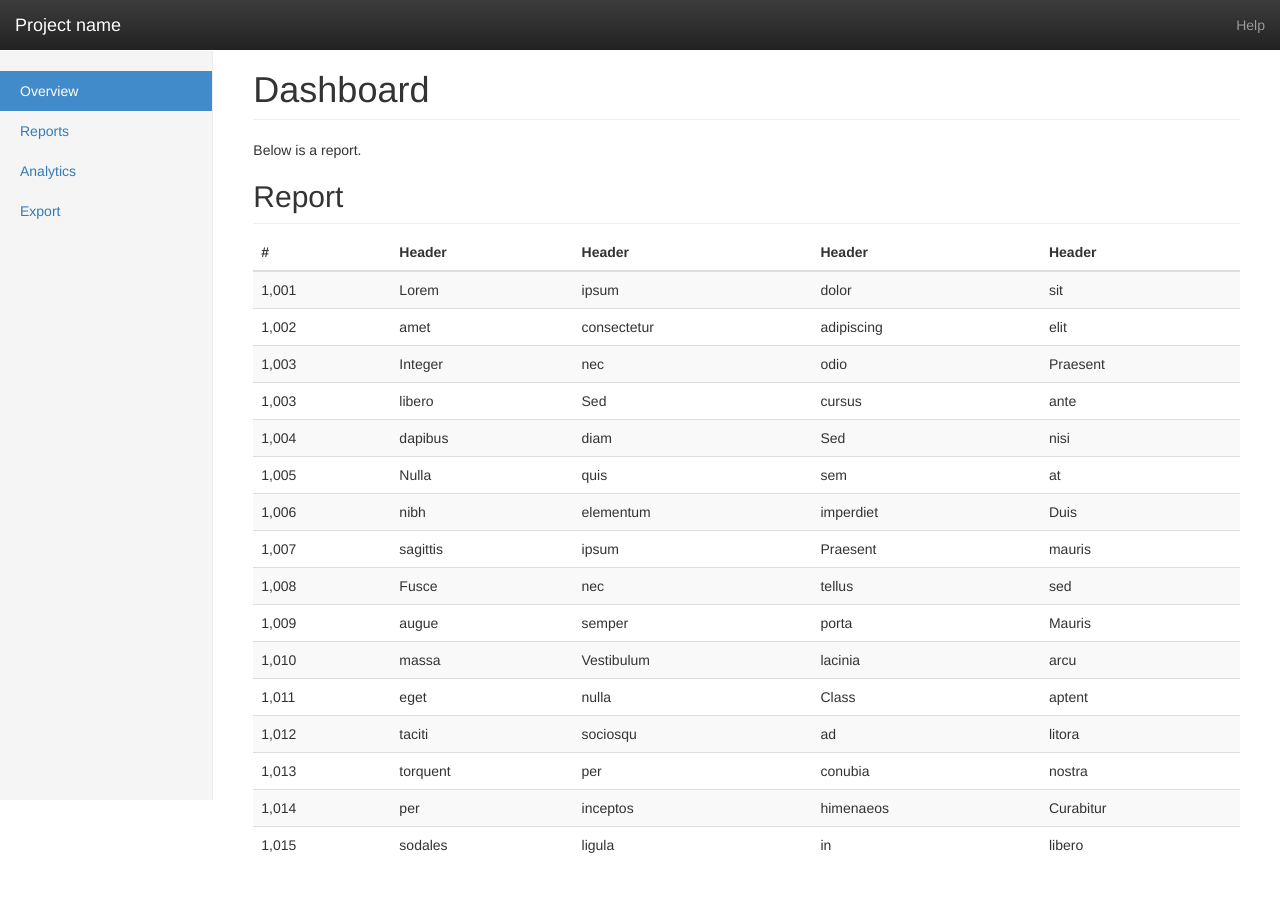
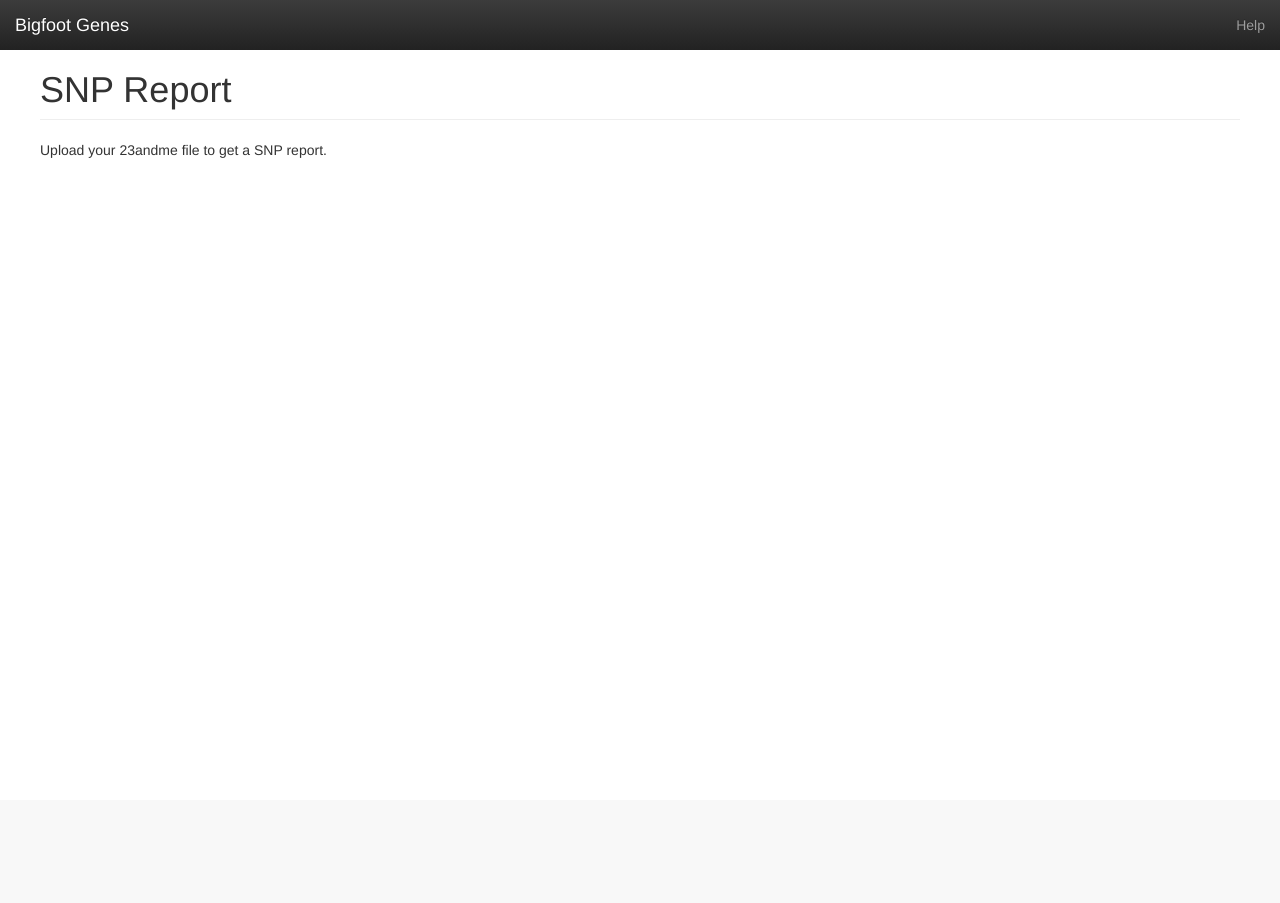
Before and after one commit to gturco/bigfootgenes, a Flask app: page / in a window 1280 px wide. After the commit the page ends 158 px from the top, so only its background shows below. Run offline with Flask 2, Linux system fonts and the light colour scheme; some libraries are stand-ins or nearby versions.

Commit message:
html templates

```diff
--- a/app.py
+++ b/app.py
@@ -52,7 +52,15 @@ def create():
 
 @app.route('/snps/report')
 def get():
-    snps = {count: 0, records: [{'rsid': '23423', 'summary': 'This is a test'}]}
+    records = [{"rsid": "rs307377", "genotype": "CT", "summary": "extra tasting ability?"},
+    {"rsid": "rs6684865", "genotype": "AA", "summary": "1.5x risk"},
+    {"rsid": "rs10492972", "genotype": "CT", "summary": "conflicting reports; possible slight increased risk for multiple sclerosis"},
+    {"rsid": "rs2003046", "genotype": "AC", "summary": "0.75x lower risk of Male Pattern Baldness."},
+    {"rsid": "rs5065", "genotype": "AA", "summary": "1.12x risk on diuretic; if hypertensive, better outcome when treated with calcium channel blocker than with diuretic"},
+    {"rsid": "rs5746059", "genotype": "AG", "summary": "slightly higher fat mass"},
+    {"rsid": "rs2697962", "genotype": "CC", "summary": "Normal risk of developing Parkinson's Disease"}]
+
+    snps = {'count': 0, 'records': records}
     return render_template('snps/report.html', snps=snps)
 
 @app.errorhandler(404)
--- a/public/index.html
+++ b/public/index.html
@@ -6,10 +6,10 @@
     <meta http-equiv="X-UA-Compatible" content="IE=edge">
     <meta name="viewport" content="width=device-width, initial-scale=1">
     <meta name="description" content="">
-    <meta name="author" content="">
+    <meta name="author" content="bigfootgenes">
     <link rel="icon" href="favicon.ico">
 
-    <title>Dashboard Template for Bootstrap</title>
+    <title>Report</title>
 
     <!-- Latest compiled and minified CSS -->
     <link rel="stylesheet" href="https://maxcdn.bootstrapcdn.com/bootstrap/3.3.1/css/bootstrap.min.css">
@@ -36,11 +36,11 @@
             <span class="icon-bar"></span>
             <span class="icon-bar"></span>
           </button>
-          <a class="navbar-brand" href="#">Project name</a>
+          <a class="navbar-brand" href="/">Bigfoot Genes</a>
         </div>
         <div id="navbar" class="navbar-collapse collapse">
           <ul class="nav navbar-nav navbar-right">
-            <li><a href="#">Help</a></li>
+            <li><a href="/help">Help</a></li>
           </ul>
         </div>
       </div>
@@ -48,148 +48,13 @@
 
     <div class="container-fluid">
       <div class="row">
-        <div class="col-sm-3 col-md-2 sidebar">
-          <ul class="nav nav-sidebar">
-            <li class="active"><a href="#">Overview <span class="sr-only">(current)</span></a></li>
-            <li><a href="#">Reports</a></li>
-            <li><a href="#">Analytics</a></li>
-            <li><a href="#">Export</a></li>
-          </ul>
-        </div>
-        <div class="col-sm-9 col-sm-offset-3 col-md-10 col-md-offset-2 main">
+        <div class="col-sm-12 main">
 
-          <h1 class="page-header">Dashboard</h1>
+          <h1 class="page-header">SNP Report</h1>
 
-          Below is a report.
+          <p>Upload your 23andme file to get a SNP report.</p>
 
-          <h2 class="sub-header">Report</h2>
-          <div class="table-responsive">
-            <table class="table table-striped">
-              <thead>
-                <tr>
-                  <th>#</th>
-                  <th>Header</th>
-                  <th>Header</th>
-                  <th>Header</th>
-                  <th>Header</th>
-                </tr>
-              </thead>
-              <tbody>
-                <tr>
-                  <td>1,001</td>
-                  <td>Lorem</td>
-                  <td>ipsum</td>
-                  <td>dolor</td>
-                  <td>sit</td>
-                </tr>
-                <tr>
-                  <td>1,002</td>
-                  <td>amet</td>
-                  <td>consectetur</td>
-                  <td>adipiscing</td>
-                  <td>elit</td>
-                </tr>
-                <tr>
-                  <td>1,003</td>
-                  <td>Integer</td>
-                  <td>nec</td>
-                  <td>odio</td>
-                  <td>Praesent</td>
-                </tr>
-                <tr>
-                  <td>1,003</td>
-                  <td>libero</td>
-                  <td>Sed</td>
-                  <td>cursus</td>
-                  <td>ante</td>
-                </tr>
-                <tr>
-                  <td>1,004</td>
-                  <td>dapibus</td>
-                  <td>diam</td>
-                  <td>Sed</td>
-                  <td>nisi</td>
-                </tr>
-                <tr>
-                  <td>1,005</td>
-                  <td>Nulla</td>
-                  <td>quis</td>
-                  <td>sem</td>
-                  <td>at</td>
-                </tr>
-                <tr>
-                  <td>1,006</td>
-                  <td>nibh</td>
-                  <td>elementum</td>
-                  <td>imperdiet</td>
-                  <td>Duis</td>
-                </tr>
-                <tr>
-                  <td>1,007</td>
-                  <td>sagittis</td>
-                  <td>ipsum</td>
-                  <td>Praesent</td>
-                  <td>mauris</td>
-                </tr>
-                <tr>
-                  <td>1,008</td>
-                  <td>Fusce</td>
-                  <td>nec</td>
-                  <td>tellus</td>
-                  <td>sed</td>
-                </tr>
-                <tr>
-                  <td>1,009</td>
-                  <td>augue</td>
-                  <td>semper</td>
-                  <td>porta</td>
-                  <td>Mauris</td>
-                </tr>
-                <tr>
-                  <td>1,010</td>
-                  <td>massa</td>
-                  <td>Vestibulum</td>
-                  <td>lacinia</td>
-                  <td>arcu</td>
-                </tr>
-                <tr>
-                  <td>1,011</td>
-                  <td>eget</td>
-                  <td>nulla</td>
-                  <td>Class</td>
-                  <td>aptent</td>
-                </tr>
-                <tr>
-                  <td>1,012</td>
-                  <td>taciti</td>
-                  <td>sociosqu</td>
-                  <td>ad</td>
-                  <td>litora</td>
-                </tr>
-                <tr>
-                  <td>1,013</td>
-                  <td>torquent</td>
-                  <td>per</td>
-                  <td>conubia</td>
-                  <td>nostra</td>
-                </tr>
-                <tr>
-                  <td>1,014</td>
-                  <td>per</td>
-                  <td>inceptos</td>
-                  <td>himenaeos</td>
-                  <td>Curabitur</td>
-                </tr>
-                <tr>
-                  <td>1,015</td>
-                  <td>sodales</td>
-                  <td>ligula</td>
-                  <td>in</td>
-                  <td>libero</td>
-                </tr>
-              </tbody>
-            </table>
-          </div>
+
         </div>
       </div>
     </div>
```
Also changed, not shown: public/404.html (+43 -1 lines), templates/snps/report.html (+76 -11 lines).
